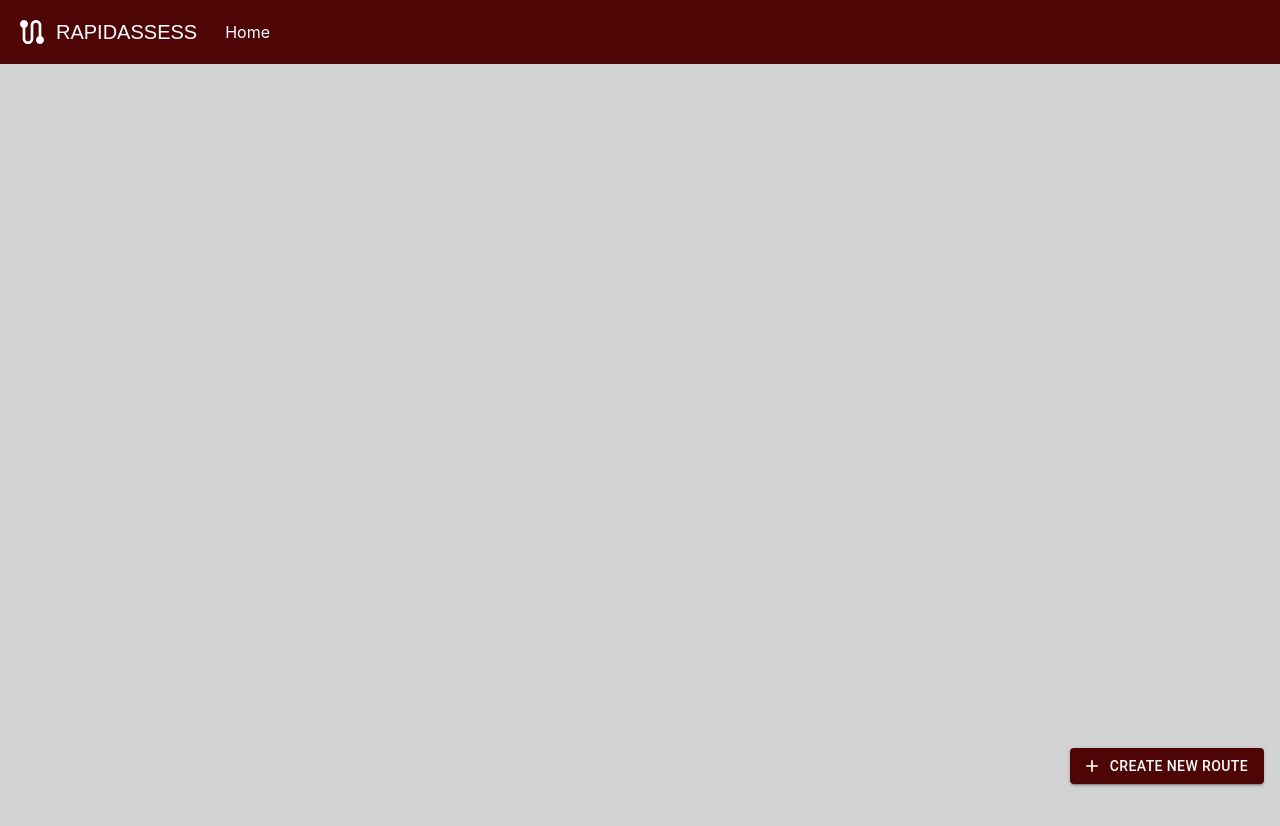
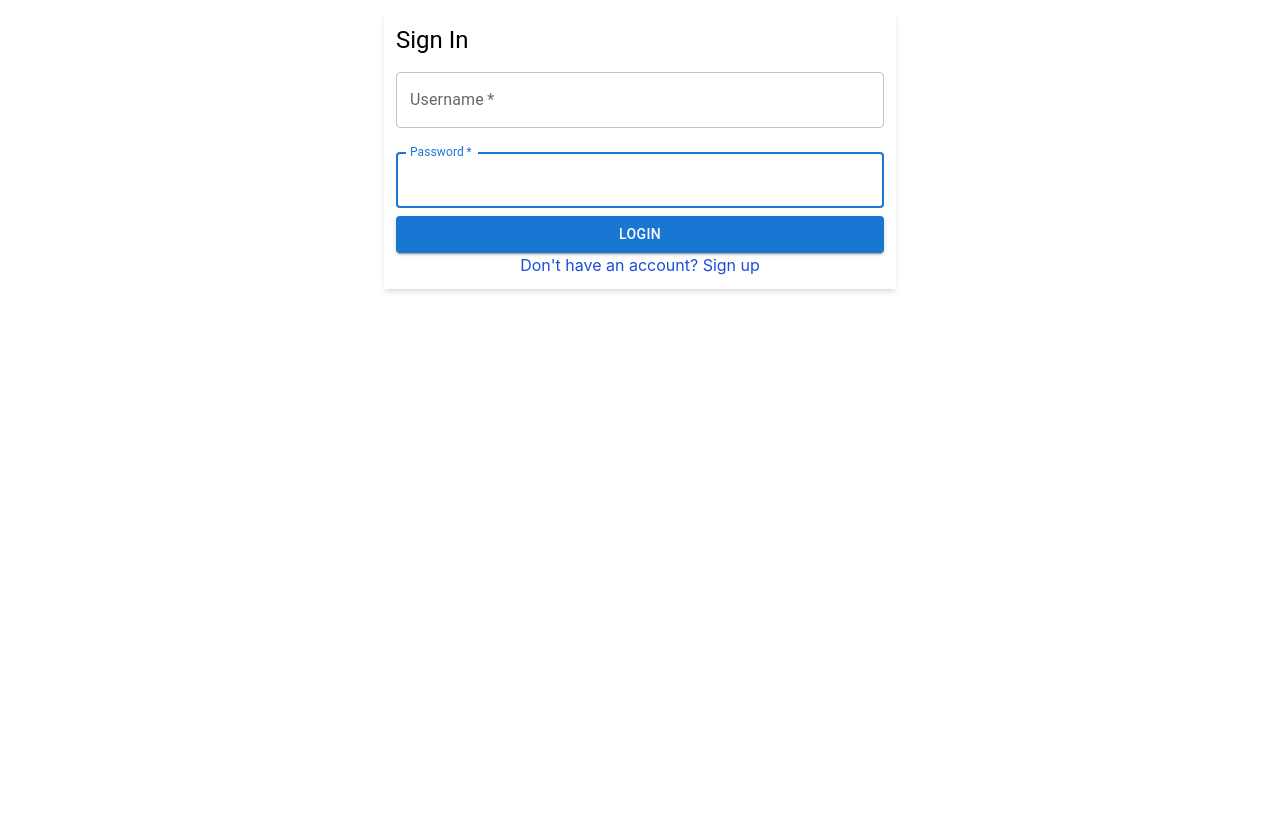
Before and after one commit to RapidAssess/frontend, a React (Create React App) app: page / in a window 1280 px wide. Shown: the top 826 px of the page. After the commit the page ends 800 px from the top, so only its background shows below. Built offline with nearby package versions, Linux system fonts and the light colour scheme.

Commit message:
require user to have an account

```diff
--- a/src/App.js
+++ b/src/App.js
@@ -1,19 +1,34 @@
-// App.js
-import React from "react";
-import { BrowserRouter as Router, Route, Routes } from "react-router-dom";
-import HomePage from "./HomePage"; // Make sure the path matches where you've saved HomePage
+import React, { useState } from "react";
+import { BrowserRouter as Router, Route, Routes, Navigate } from "react-router-dom";
 import { ImageUpload } from "./imageupload";
 import Menu from "./Menu";
+import Login from "./Login";
+import SignUp from "./SignUp";
+import Dashboard from "./Dashboard";
 
-const App = () => {
+function setToken(userToken) {
+  sessionStorage.setItem('userToken', JSON.stringify(userToken));
+}
+
+function getToken() {
+  return sessionStorage.getItem('userToken');
+}
+
+function App() {
+  const token = getToken();
+
   return (
-    <Router>
-      <Menu />
-      <Routes>
-        <Route path="/" element={<HomePage />} />
-        <Route path="/imageupload" element={<ImageUpload />} />
-      </Routes>
-    </Router>
+    <>
+      <Router>
+      {token && <Menu />}
+        <Routes>
+          <Route path="/" element={!token ? <Login /> : <Dashboard />} />
+          <Route path="/signup" element={!token ? <SignUp /> : <Dashboard />} />
+          <Route path="/home" element={token ?  <Dashboard /> : <Login />} />
+          <Route path="/imageupload" element={token ? <ImageUpload /> : <Login />} />
+        </Routes>
+      </Router>
+    </>
   );
 };
 
--- /dev/null
+++ b/src/Dashboard.js
@@ -0,0 +1,19 @@
+import React from "react";
+import { useNavigate } from "react-router-dom";
+import Button from '@mui/material/Button';
+
+const Dashboard = () => {
+    const navigate = useNavigate();
+
+    return (
+        <>
+            <div className="h-[calc(100%-2rem)]">
+                <div className="absolute bottom-16 right-16">
+                <Button variant="contained" onClick={() => navigate("/imageupload")}>Create new</Button>
+                </div>
+            </div>
+        </>
+    )
+}
+
+export default Dashboard;
--- /dev/null
+++ b/src/Login.js
@@ -0,0 +1,112 @@
+import axios from "axios";
+import React from "react";
+import { useState } from "react";
+import { Link } from "react-router-dom";
+import Button from "@mui/material/Button";
+import TextField from "@mui/material/TextField";
+import Grid from "@mui/material/Grid";
+import Box from "@mui/material/Box";
+import Typography from "@mui/material/Typography";
+
+function Login(props) {
+    const [loginForm, setLoginForm] = useState({
+        username:"",
+        password:""
+    })
+
+    async function logMeIn(event) {
+        axios({
+            method:"POST",
+            url:"/login",
+            data:{
+                username: loginForm.username,
+                password: loginForm.password
+            }
+        })
+        .then((response) => {
+            if (response.data["user_token"]) {
+                sessionStorage.setItem("userToken", response.data["user_token"]);
+                console.log(response.user_token);
+                console.log(response.data);
+                window.location.href="/home";
+            }
+
+        }).catch((error) => {
+            if (error.response) {
+                console.log(error.response)
+                console.log(error.response.status)
+                console.log(error.response.headers)
+            }
+        })
+
+        setLoginForm(({
+            username:"",
+            password:""
+        }))
+
+        event.preventDefault()
+    }
+    function handleChange(event) {
+        const {value, name} = event.target
+        setLoginForm(prevNote => ({
+            ...prevNote, [name]: value})
+    )
+    }
+
+      return (
+          <>
+            <div className="flex justify-center">
+                <Box className="max-w-[512px] m-3 p-3 shadow-md">
+                    <Typography variant="h5">
+                        Sign In
+                    </Typography>
+                    <TextField
+                        margin="normal"
+                        onChange={handleChange}
+                        required
+                        fullWidth
+                        id="username"
+                        label="Username"
+                        autoComplete="username"
+                        type="text"
+                        text={loginForm.username}
+                        name="username"
+                        value={loginForm.username}
+                        autoFocus
+                    />
+                    <TextField
+                        margin="normal"
+                        onChange={handleChange}
+                        required
+                        fullWidth
+                        id="password"
+                        label="Password"
+                        type="password"
+                        text={loginForm.password}
+                        name="password"
+                        value={loginForm.password}
+                        autoFocus
+                    />
+                    <Button
+                        margin="normal"
+                        onClick={logMeIn}
+                        type="Submit"
+                        fullWidth
+                        variant="contained"
+                    >
+                        Login
+                    </Button>
+                    <Grid container className="justify-center">
+                        <Grid item>
+                            <Link to="/signup" className="text-blue-700">
+                                { "Don't have an account? Sign up" }
+                            </Link>
+                        </Grid>
+                    </Grid>
+                </Box>
+            </div>
+          </>
+    );
+}
+
+export default Login;
--- a/src/Menu.js
+++ b/src/Menu.js
@@ -3,22 +3,44 @@ import React from "react";
 import { Link } from "react-router-dom";
 import IconButton from "@mui/material/IconButton";
 import RouteIcon from "@mui/icons-material/Route";
+import Button from "@mui/material/Button";
 
 const Menu = () => {
+    function logMeOut() {
+        sessionStorage.setItem("userToken", null);
+        sessionStorage.clear();
+        console.log(sessionStorage.getItem("userToken"));
+        window.location.href="/";
+    }
+
     return (
         <nav className="bg-maroonbg p-2 flex">
             <IconButton color="inherit">
                 <RouteIcon style={{ color: "white", fontSize: "2rem" }} />
             </IconButton>
-      <h1 className="font-anta text-white text-xl mt-2.5">RAPIDASSESS</h1>
-      <ul className="list-none flex justify-start m-3">
+            <h1 className="font-anta text-white text-xl m-3">RAPIDASSESS</h1>
+            <ul className="md:flex md:flex-grow flex-row justify-start space-x-1 m-3 list-none flex m-3">
                 <li className="mr-4">
                     <Link
-            to="/"
+                        to="/home"
                         className="text-white px-4 py-2 rounded transition duration-300 ease-in-out hover:bg-white hover:text-black"
                     >
                         Home
                     </Link>
+                </li>
+            </ul>
+            <ul className="md:flex md:flex-grow flex-row justify-end space-x-1 m-3 list-none flex m-3">
+                <li className="mr-4">
+                    <button
+                        margin="normal"
+                        onClick={logMeOut}
+                        type="Submit"
+                        fullWidth
+                        variant="contained"
+                        className="text-white px-4 py-2 rounded transition duration-300 ease-in-out hover:bg-white hover:text-black"
+                    >
+                        Log out
+                    </button>
                 </li>
             </ul>
         </nav>
--- /dev/null
+++ b/src/SignUp.js
@@ -0,0 +1,122 @@
+import axios from "axios";
+import React from "react";
+import { useState } from "react";
+import Button from "@mui/material/Button";
+import TextField from "@mui/material/TextField";
+import { Link } from "react-router-dom";
+import Grid from "@mui/material/Grid";
+import Box from "@mui/material/Box";
+import Typography from "@mui/material/Typography";
+
+function SignUp(props) {
+    const [registerForm, setRegisterForm] = useState({
+        name:"",
+        username:"",
+        password:""
+    })
+
+    function signMeUp(event) {
+        axios({
+            method:"POST",
+            url:"/adduser",
+            data:{
+                name: registerForm.name,
+                username: registerForm.username,
+                password: registerForm.password
+            }
+        })
+        .then((response) => {
+            props.setToken(response.data.access_token)
+        }).catch((error) => {
+            if (error.response) {
+                console.log(error.response)
+                console.log(error.response.status)
+                console.log(error.response.headers)
+            }
+        })
+
+        setRegisterForm(({
+            name:"",
+            username:"",
+            password:""
+        }))
+        event.preventDefault()
+    }
+
+    function handleChange(event) {
+        const {value, name} = event.target
+        setRegisterForm(prevNote => ({
+            ...prevNote, [name]: value})
+    )
+    }
+
+
+      return (
+        <>
+            <div className="flex justify-center w-full w-screen">
+                <Box className="max-w-[512px] m-3 p-3 shadow-md">
+                    <Typography variant="h5">
+                        Register
+                    </Typography>
+                    <TextField
+                        margin="normal"
+                        onChange={handleChange}
+                        required
+                        fullWidth
+                        id="name"
+                        label="Name"
+                        type="text"
+                        text={registerForm.name}
+                        name="name"
+                        value={registerForm.name}
+                        autoFocus
+                    />
+                    <TextField
+                        margin="normal"
+                        onChange={handleChange}
+                        required
+                        fullWidth
+                        id="username"
+                        label="Username"
+                        autoComplete="username"
+                        type="text"
+                        text={registerForm.username}
+                        name="username"
+                        value={registerForm.username}
+                        autoFocus
+                    />
+                    <TextField
+                        margin="normal"
+                        onChange={handleChange}
+                        required
+                        fullWidth
+                        id="password"
+                        label="Password"
+                        type="password"
+                        text={registerForm.password}
+                        name="password"
+                        value={registerForm.password}
+                        autoFocus
+                    />
+                    <Button
+                        onClick={signMeUp}
+                        type="Submit"
+                        fullWidth
+                        variant="contained"
+                    >
+                        Register
+                    </Button>
+                    <Grid container className="justify-center">
+                        <Grid item>
+                            <Link to="/" className="text-blue-700">
+                                {"Already have an account? Login"}
+                            </Link>
+                        </Grid>
+                    </Grid>
+                </Box>
+            </div>
+        </>
+    );
+}
+
+export default SignUp;
```
Also changed, not shown: 2 other files (tests, documents, lock files or other folders). Lines whose indentation alone changed are shown as unchanged.
